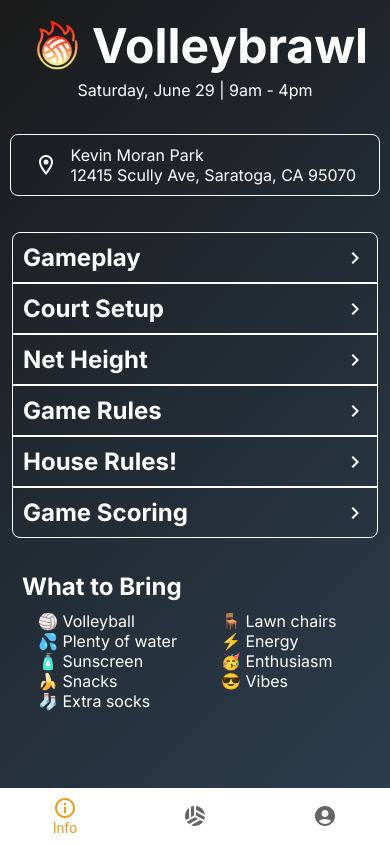
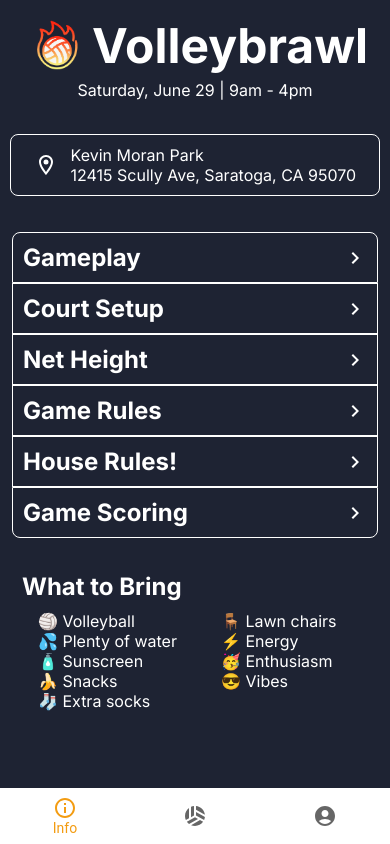
Before and after one commit to ChaseC99/volleybrawl, a Next.js app: page /info in a window 390 px wide. Built offline with nearby package versions, Linux system fonts and the light colour scheme.

Commit message:
Set color for top notch on iphones

```diff
--- a/app/globals.css
+++ b/app/globals.css
@@ -83,7 +83,7 @@ html,
 body {
   max-width: 100vw;
   overflow-x: hidden;
-  background: linear-gradient(135deg, #1a1a1a, #2c3e50);
+  background: #1e2333;
 }
 
 body {
--- a/app/layout.tsx
+++ b/app/layout.tsx
@@ -1,4 +1,4 @@
-import type { Metadata } from "next";
+import type { Metadata, Viewport } from "next";
 import { Inter } from "next/font/google";
 import "./globals.css";
 import TabBar from "./tab-bar";
@@ -13,6 +13,10 @@ export const metadata: Metadata = {
     statusBarStyle: "black-translucent"
   }
 };
+
+export const viewport: Viewport = {
+  themeColor: '#1e2333',
+}
 
 export default function RootLayout({
   children,
```
